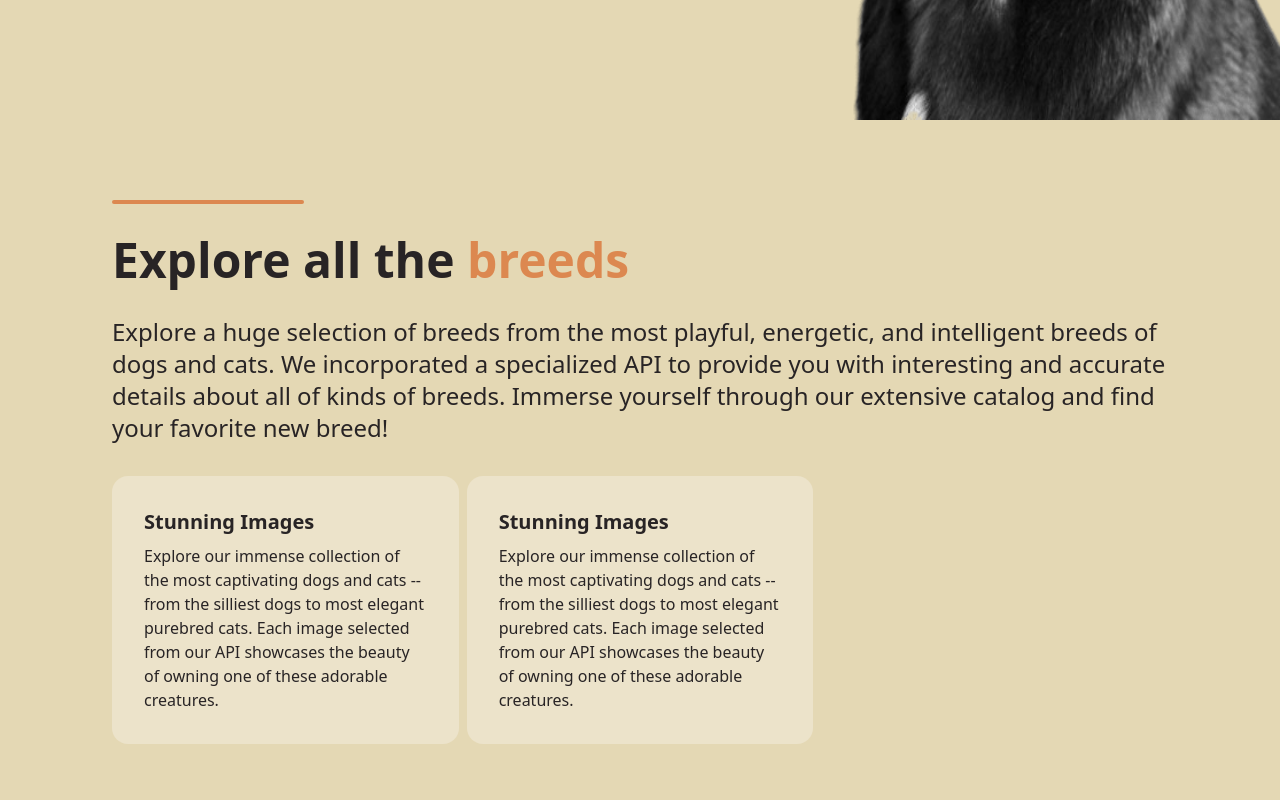
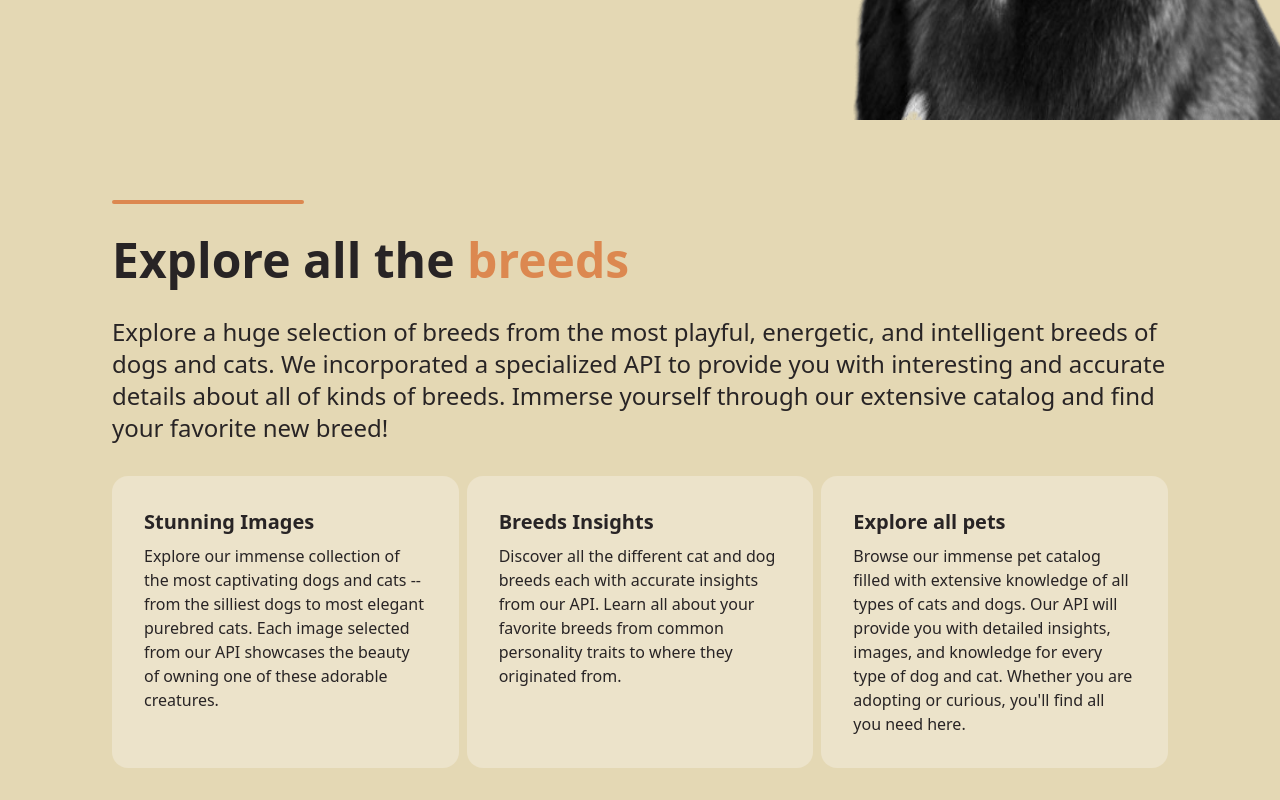
Before and after one commit to csalinas14/Dog-Catalog-WebApp, a React (Vite) app in the folder frontend/: page / in a window 1280 px wide. Shown: the part 680-1480 px from the top of the page. Built offline with nearby package versions, Linux system fonts and the light colour scheme; no server answers.

Commit message:
Finishing up body of Landing Page

```diff
--- /dev/null
+++ b/frontend/src/components/LandingPage/Body/index.tsx
@@ -0,0 +1,55 @@
+const LandingPageBody = () => {
+  return (
+    <div className='bg-base-200 py-20 px-8 sm:px-12 lg:px-28 '>
+      <hr className='block w-48 h-1 border-0 bg-accent rounded-md mb-8' />
+      <h2 className='flex flex-wrap text-xl font-semibold mb-8 lg:text-3xl lg:font-bold xl:text-5xl'>
+        Explore all the
+        <span className='text-accent'> &nbsp;breeds</span>
+      </h2>
+      <p className='mb-8 lg:text-md xl:text-2xl'>
+        Explore a huge selection of breeds from the most playful, energetic, and
+        intelligent breeds of dogs and cats. We incorporated a specialized API
+        to provide you with interesting and accurate details about all of kinds
+        of breeds. Immerse yourself through our extensive catalog and find your
+        favorite new breed!
+      </p>
+      <div className='grid grid-cols-1 gap-2 sm:grid-cols-2 lg:grid-cols-3'>
+        <div className='card bg-base-100 rounded-2xl'>
+          <div className='card-body'>
+            <h3 className='text-md card-title'>Stunning Images</h3>
+            <p className=''>
+              Explore our immense collection of the most captivating dogs and
+              cats --from the silliest dogs to most elegant purebred cats. Each
+              image selected from our API showcases the beauty of owning one of
+              these adorable creatures.
+            </p>
+          </div>
+        </div>
+        <div className='card bg-base-100 rounded-2xl'>
+          <div className='card-body'>
+            <h3 className='text-md card-title'>Breeds Insights</h3>
+            <p className=''>
+              Discover all the different cat and dog breeds each with accurate
+              insights from our API. Learn all about your favorite breeds from
+              common personality traits to where they originated from.
+            </p>
+          </div>
+        </div>
+        <div className='card bg-base-100 rounded-2xl'>
+          <div className='card-body'>
+            <h3 className='text-md card-title'>Explore all pets</h3>
+            <p className=''>
+              Browse our immense pet catalog filled with extensive knowledge of
+              all types of cats and dogs. Our API will provide you with detailed
+              insights, images, and knowledge for every type of dog and cat.
+              Whether you are adopting or curious, you'll find all you need
+              here.
+            </p>
+          </div>
+        </div>
+      </div>
+    </div>
+  )
+}
+
+export default LandingPageBody
--- a/frontend/src/components/LandingPage/Images/image.tsx
+++ b/frontend/src/components/LandingPage/Images/image.tsx
@@ -12,44 +12,16 @@ const CarouselImages = ({
     return <CarouselSkeleton />
   }
   return (
-    <div>
-      <div className='bg-base-200 py-20 px-8 sm:px-12 lg:px-28 '>
+    <div className='py-20'>
+      <div className='bg-base-200 px-8 sm:px-12 lg:px-28'>
         <hr className='block w-48 h-1 border-0 bg-accent rounded-md mb-8' />
         <h2 className='flex flex-wrap text-xl font-semibold mb-8 lg:text-3xl lg:font-bold xl:text-5xl'>
-          Explore all the
-          <span className='text-accent'> &nbsp;breeds</span>
+          Check out our
+          <span className='text-accent'> &nbsp;squad</span>
         </h2>
         <p className='mb-8 lg:text-md xl:text-2xl'>
-          Explore a huge selection of breeds from the most playful, energetic,
-          and intelligent breeds of dogs and cats. We incorporated a specialized
-          API to provide you with interesting and accurate details about all of
-          kinds of breeds. Immerse yourself through our extensive catalog and
-          find your favorite new breed!
+          Scroll to check out some lovely pets
         </p>
-        <div className='grid grid-cols-1 gap-2 sm:grid-cols-2 lg:grid-cols-3'>
-          <div className='card bg-base-100 rounded-2xl'>
-            <div className='card-body'>
-              <h3 className='text-md card-title'>Stunning Images</h3>
-              <p className=''>
-                Explore our immense collection of the most captivating dogs and
-                cats --from the silliest dogs to most elegant purebred cats.
-                Each image selected from our API showcases the beauty of owning
-                one of these adorable creatures.
-              </p>
-            </div>
-          </div>
-          <div className='card bg-base-100 rounded-2xl'>
-            <div className='card-body'>
-              <h3 className='text-md card-title'>Stunning Images</h3>
-              <p className=''>
-                Explore our immense collection of the most captivating dogs and
-                cats --from the silliest dogs to most elegant purebred cats.
-                Each image selected from our API showcases the beauty of owning
-                one of these adorable creatures.
-              </p>
-            </div>
-          </div>
-        </div>
       </div>
       <div className='carousel carousel-center space-x-4 p-4 bg-accent'>
         {images.map((img) => (
--- a/frontend/src/components/LandingPage/index.tsx
+++ b/frontend/src/components/LandingPage/index.tsx
@@ -1,6 +1,7 @@
 import { Image } from '../../../types'
 import CarouselImages from './Images/image'
 import Hero from './Hero/index'
+import LandingPageBody from './Body'
 import { useImages } from '../../hooks/useImages'
 import {
   apiHeroCatImagesRequestLimit,
@@ -33,6 +34,7 @@ const LandingPage = () => {
   return (
     <div className='bg-base-200'>
       <Hero />
+      <LandingPageBody />
       <CarouselImages images={imageArray} responses={responses} />
     </div>
   )
```
